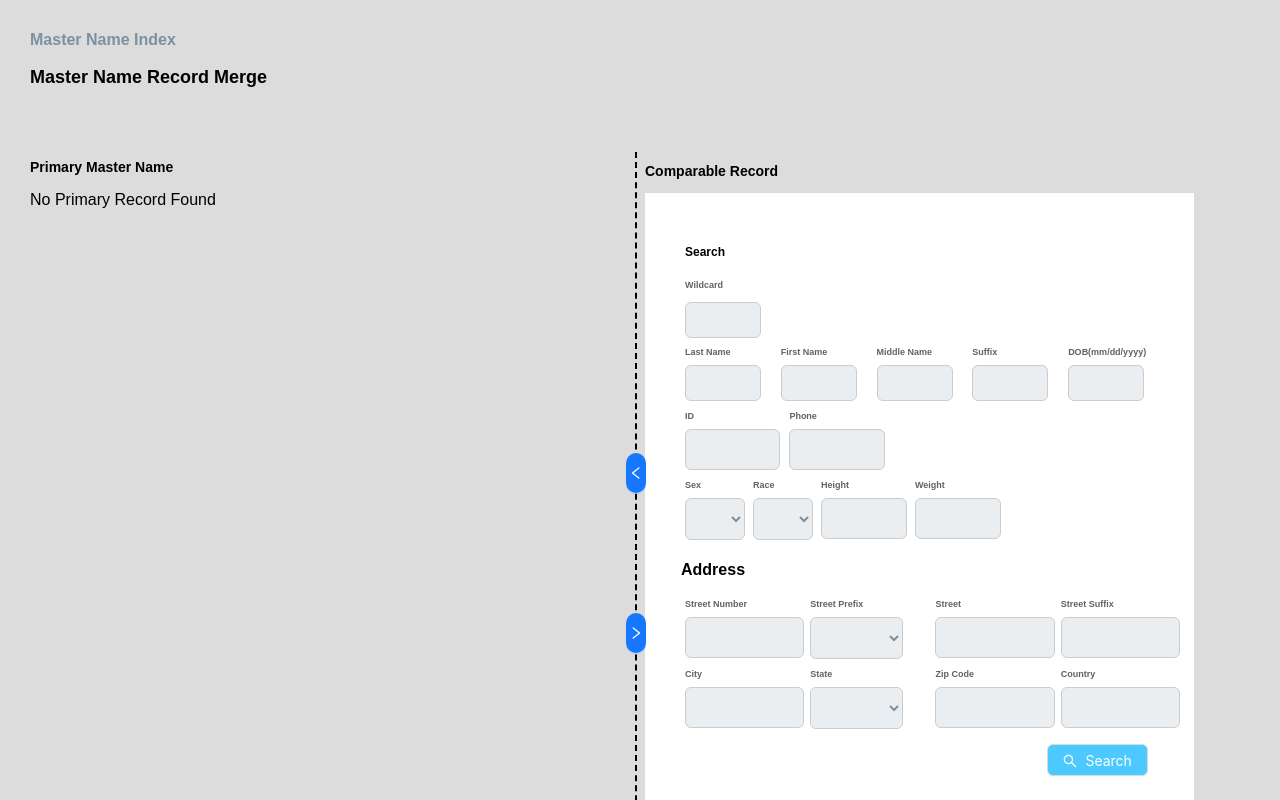
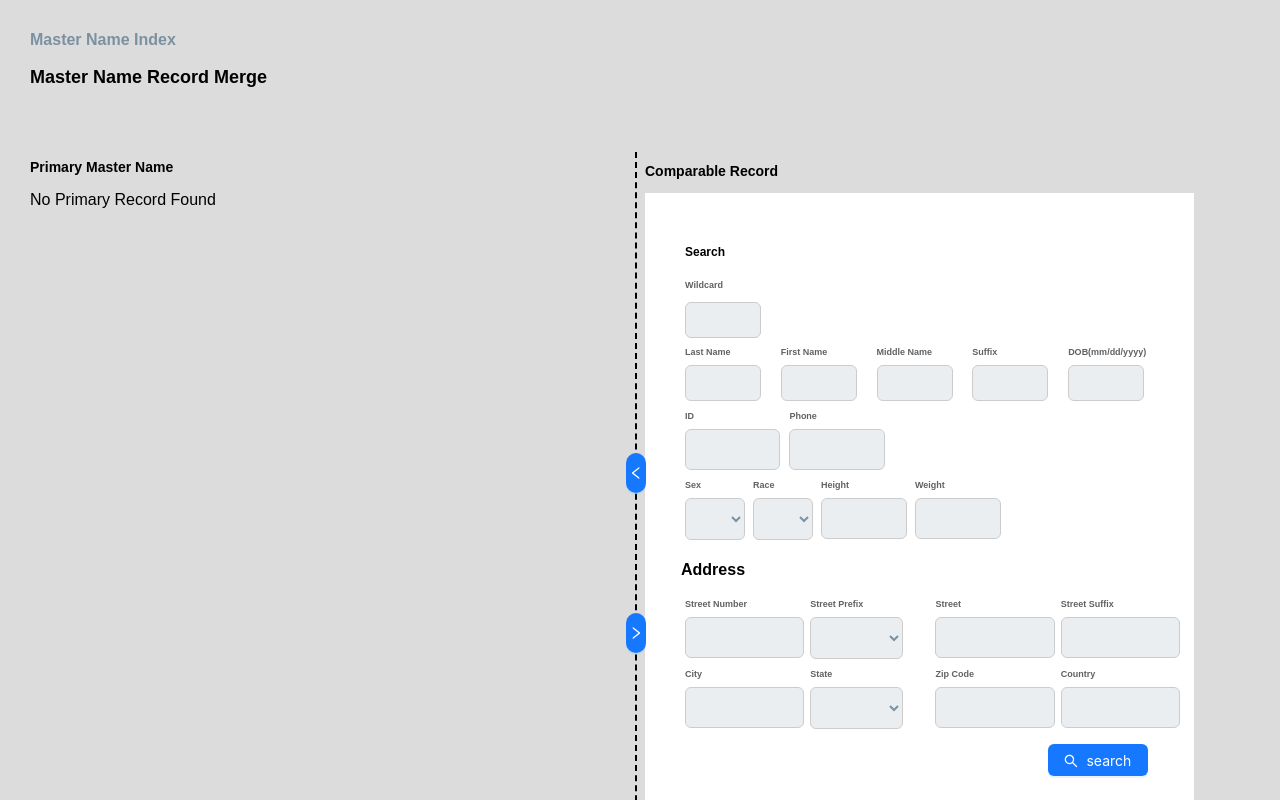
Before and after one commit to anants23O02/CJN-merged, a Next.js app: page /pages/ManualSearch in a window 1280 px wide. Shown: the top 800 px of the page. Built offline with nearby package versions, Linux system fonts and the light colour scheme.

Commit message:
fixed a button

```diff
--- a/app/components/form2/form2.tsx
+++ b/app/components/form2/form2.tsx
@@ -1,8 +1,10 @@
 'use client'; // Add this to mark the component as a client-side component
 import './form2.css';
 import React, { useState } from 'react';
+import {useRouter} from 'next/navigation';
 import Button1 from '../button/button';
-
+import MainButton from '../mainButton/button'
+import { SearchOutlined } from '@ant-design/icons';
 // Define the form values types
 interface FormValues {
   email: string;
@@ -64,6 +66,11 @@ const Form1: React.FC = () => {
       console.log('Form Submitted', formValues);
     }
   };
+  const router = useRouter();
+  function handlePage() {
+    console.log(' :>> ', );
+    router.push('/pages/MasterTablePage');
+  }
 
   return (
     <form onSubmit={handleSubmit} className="space-y-6">
@@ -295,9 +302,12 @@ const Form1: React.FC = () => {
       </div>
 
       <div className='button-container'>
-      <Button1/>
+      <MainButton handleClick={handlePage} icon={<SearchOutlined/>}>
+        search
+      </MainButton>
       </div>
     </form>
+
   );
 };
 
```
